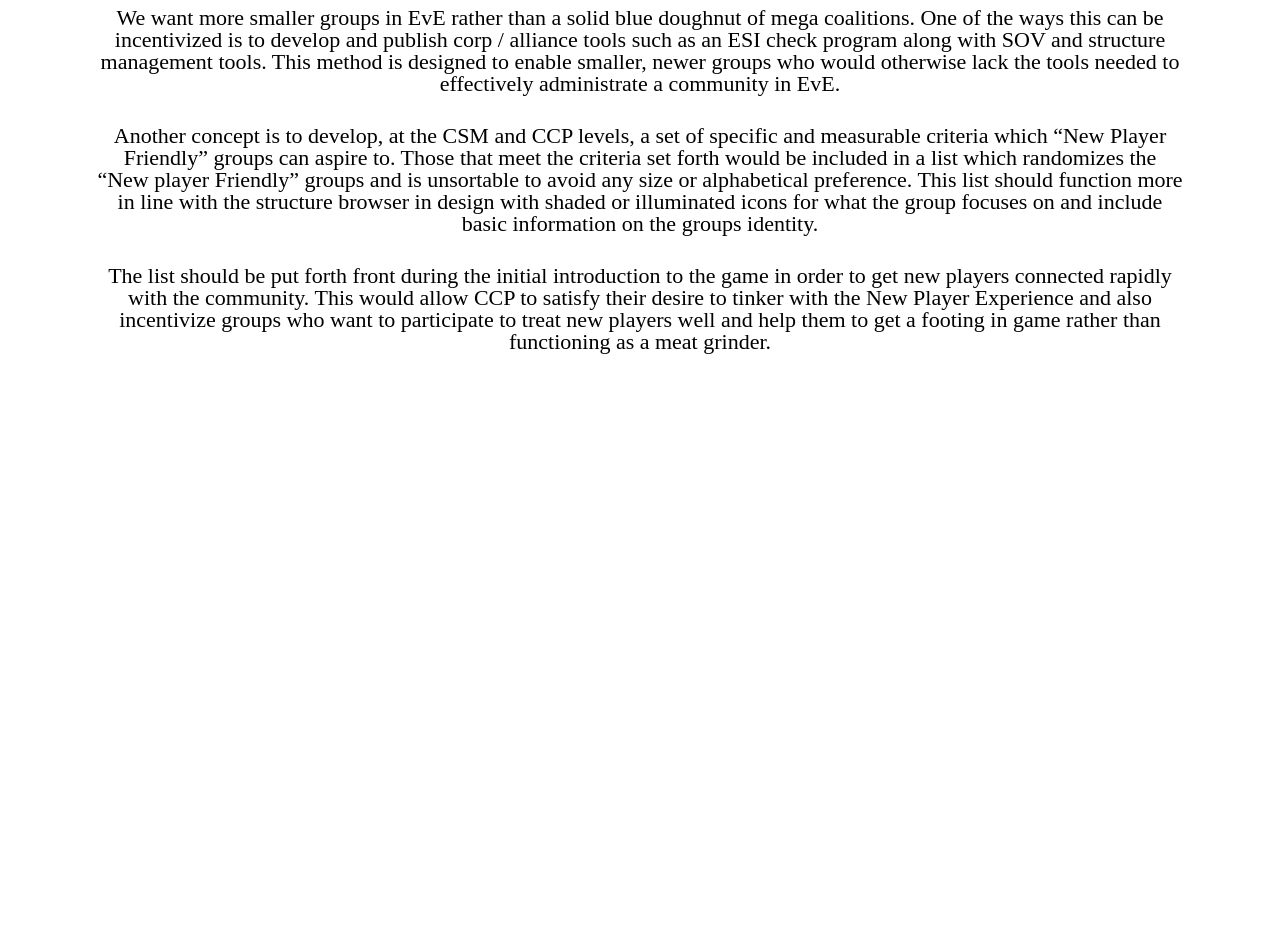
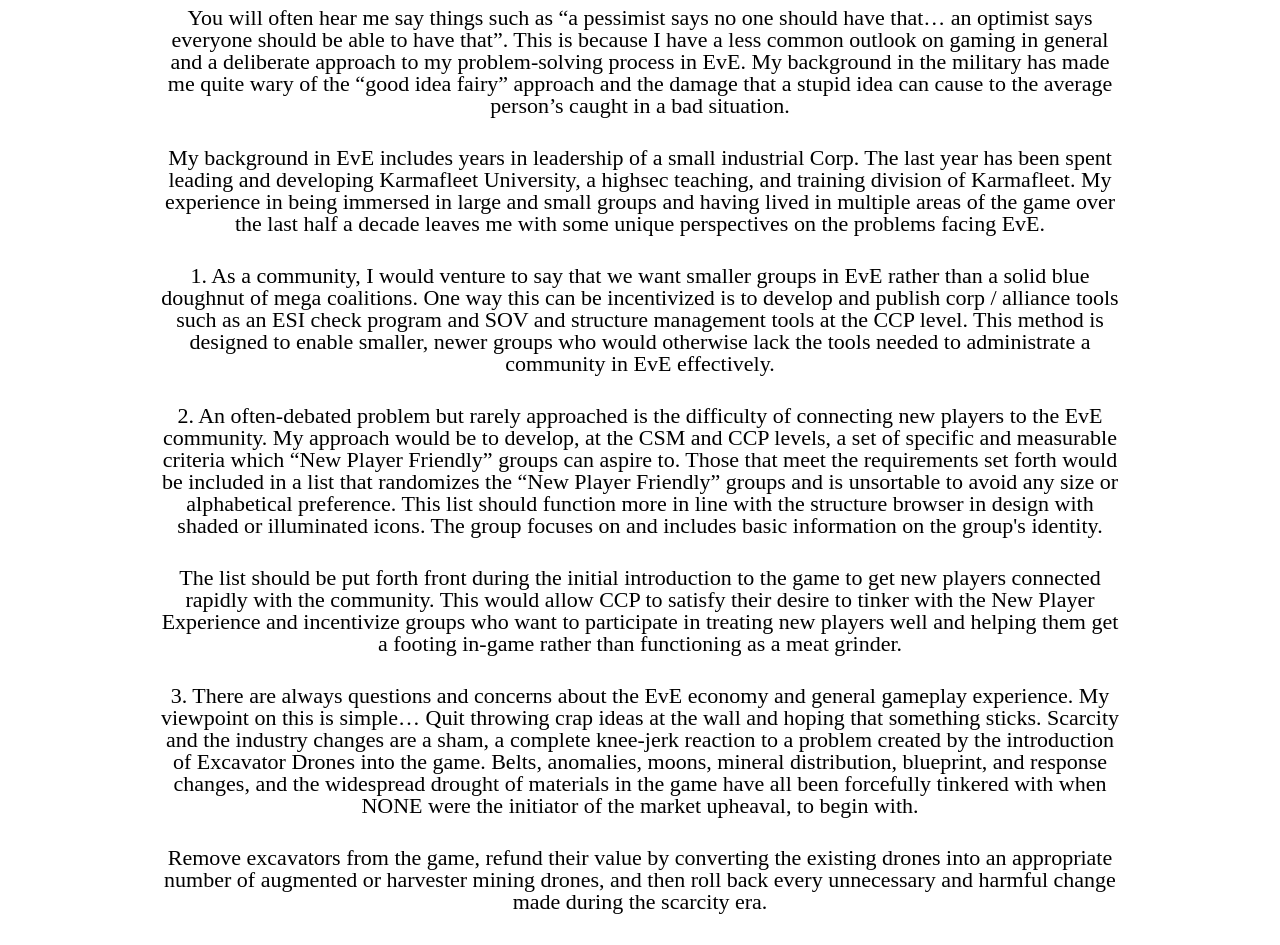
Before and after one commit to kenneth-brook/pancake-cat, a React (Create React App) app: page / in a window 1280 px wide. Shown: the part 1160-2105 px from the top of the page. Before the commit the page ends 1563 px from the top, so only its background shows below. Built offline with nearby package versions, Linux system fonts and the light colour scheme.

Commit message:
revised body content

```diff
--- a/src/home/Home.js
+++ b/src/home/Home.js
@@ -9,30 +9,89 @@
 				source as possible and in the most logical way possible.
 			</p>
 			<p>
-				We want more smaller groups in EvE rather than a solid blue doughnut of
-				mega coalitions. One of the ways this can be incentivized is to develop
-				and publish corp / alliance tools such as an ESI check program along
-				with SOV and structure management tools. This method is designed to
-				enable smaller, newer groups who would otherwise lack the tools needed
-				to effectively administrate a community in EvE.
+				You will often hear me say things such as “a pessimist says no one
+				should have that… an optimist says everyone should be able to have
+				that”. This is because I have a less common outlook on gaming in general
+				and a deliberate approach to my problem-solving process in EvE. My
+				background in the military has made me quite wary of the “good idea
+				fairy” approach and the damage that a stupid idea can cause to the
+				average person’s caught in a bad situation.
 			</p>
 			<p>
-				Another concept is to develop, at the CSM and CCP levels, a set of
-				specific and measurable criteria which “New Player Friendly” groups can
-				aspire to. Those that meet the criteria set forth would be included in a
-				list which randomizes the “New player Friendly” groups and is unsortable
-				to avoid any size or alphabetical preference. This list should function
-				more in line with the structure browser in design with shaded or
-				illuminated icons for what the group focuses on and include basic
-				information on the groups identity.
+				My background in EvE includes years in leadership of a small industrial
+				Corp. The last year has been spent leading and developing Karmafleet
+				University, a highsec teaching, and training division of Karmafleet. My
+				experience in being immersed in large and small groups and having lived
+				in multiple areas of the game over the last half a decade leaves me with
+				some unique perspectives on the problems facing EvE.
+			</p>
+			<ol>
+				<li>
+					<p>
+						1. As a community, I would venture to say that we want smaller
+						groups in EvE rather than a solid blue doughnut of mega coalitions.
+						One way this can be incentivized is to develop and publish corp /
+						alliance tools such as an ESI check program and SOV and structure
+						management tools at the CCP level. This method is designed to enable
+						smaller, newer groups who would otherwise lack the tools needed to
+						administrate a community in EvE effectively.{" "}
+					</p>
+				</li>
+				<li>
+					<p>
+						2. An often-debated problem but rarely approached is the difficulty
+						of connecting new players to the EvE community. My approach would be
+						to develop, at the CSM and CCP levels, a set of specific and
+						measurable criteria which “New Player Friendly” groups can aspire
+						to. Those that meet the requirements set forth would be included in
+						a list that randomizes the “New Player Friendly” groups and is
+						unsortable to avoid any size or alphabetical preference. This list
+						should function more in line with the structure browser in design
+						with shaded or illuminated icons. The group focuses on and includes
+						basic information on the group's identity.
+					</p>
+					<p>
+						The list should be put forth front during the initial introduction
+						to the game to get new players connected rapidly with the community.
+						This would allow CCP to satisfy their desire to tinker with the New
+						Player Experience and incentivize groups who want to participate in
+						treating new players well and helping them get a footing in-game
+						rather than functioning as a meat grinder.
+					</p>
+				</li>
+				<li>
+					<p>
+						3. There are always questions and concerns about the EvE economy and
+						general gameplay experience. My viewpoint on this is simple… Quit
+						throwing crap ideas at the wall and hoping that something sticks.
+						Scarcity and the industry changes are a sham, a complete knee-jerk
+						reaction to a problem created by the introduction of Excavator
+						Drones into the game. Belts, anomalies, moons, mineral distribution,
+						blueprint, and response changes, and the widespread drought of
+						materials in the game have all been forcefully tinkered with when
+						NONE were the initiator of the market upheaval, to begin with.
+					</p>
+					<p>
+						Remove excavators from the game, refund their value by converting
+						the existing drones into an appropriate number of augmented or
+						harvester mining drones, and then roll back every unnecessary and
+						harmful change made during the scarcity era.
+					</p>
+				</li>
+			</ol>
+			<p>
+				Today, this game exists as the greatest sandbox MMO in existence,
+				holding several Guinness Records and bringing thousands together in
+				common interests and conflict. Work with that fact, administrate and
+				play the game as it is today, not what you wish it were or your desires
+				from a decade past. EvE is not great because of game designers sitting
+				in a backroom writing lore; it is excellent because players make the
+				stories that fill volumes of text and several books.
 			</p>
 			<p>
-				The list should be put forth front during the initial introduction to
-				the game in order to get new players connected rapidly with the
-				community. This would allow CCP to satisfy their desire to tinker with
-				the New Player Experience and also incentivize groups who want to
-				participate to treat new players well and help them to get a footing in
-				game rather than functioning as a meat grinder.
+				The best days of New Eden are not behind us if we are diligent as a
+				community to ensure its future is bright and productive, with many wars
+				and many more stories to be made along the path.
 			</p>
 		</div>
 	);
--- a/src/home/home.scss
+++ b/src/home/home.scss
@@ -1,7 +1,7 @@
 .homeWrap {
 	text-align: center;
 	margin: 0 auto;
-	width: 85%;
+	width: 75%;
 	margin-bottom: 50px;
 
 	h1 {
```
